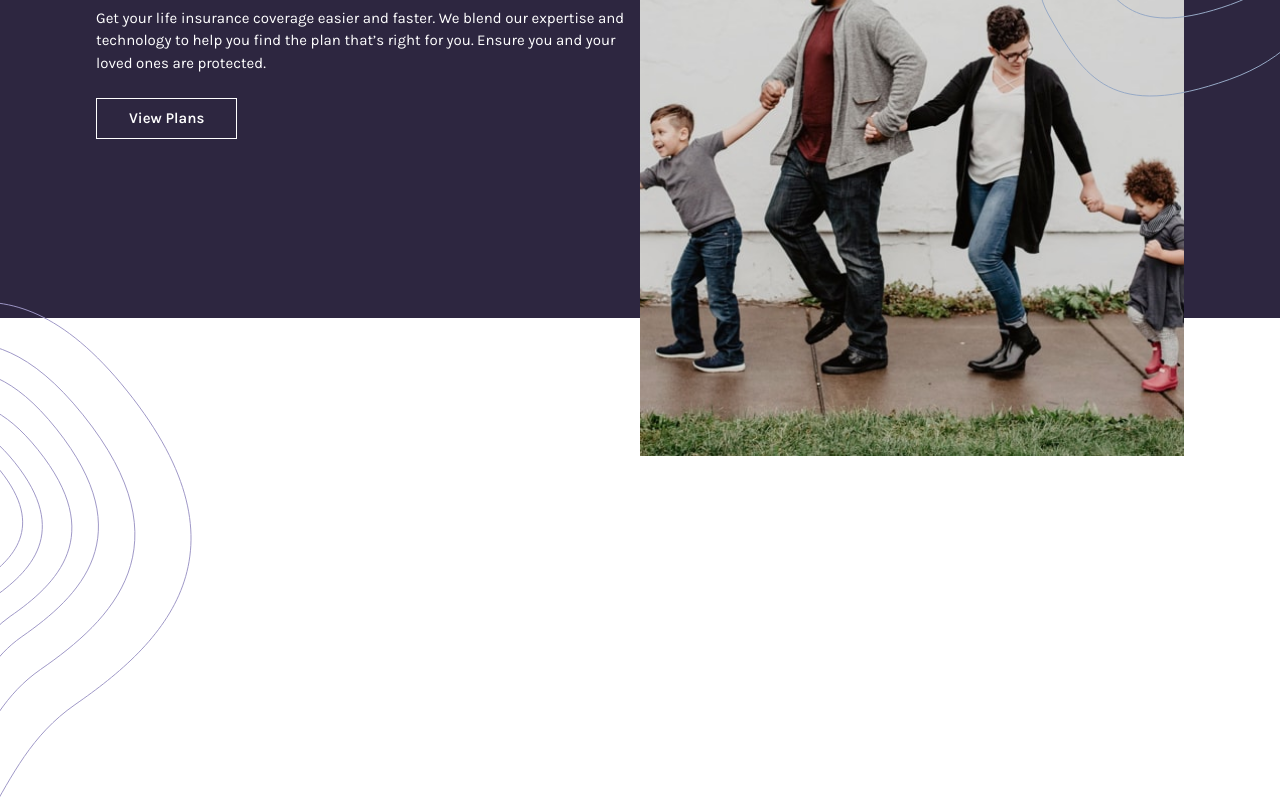
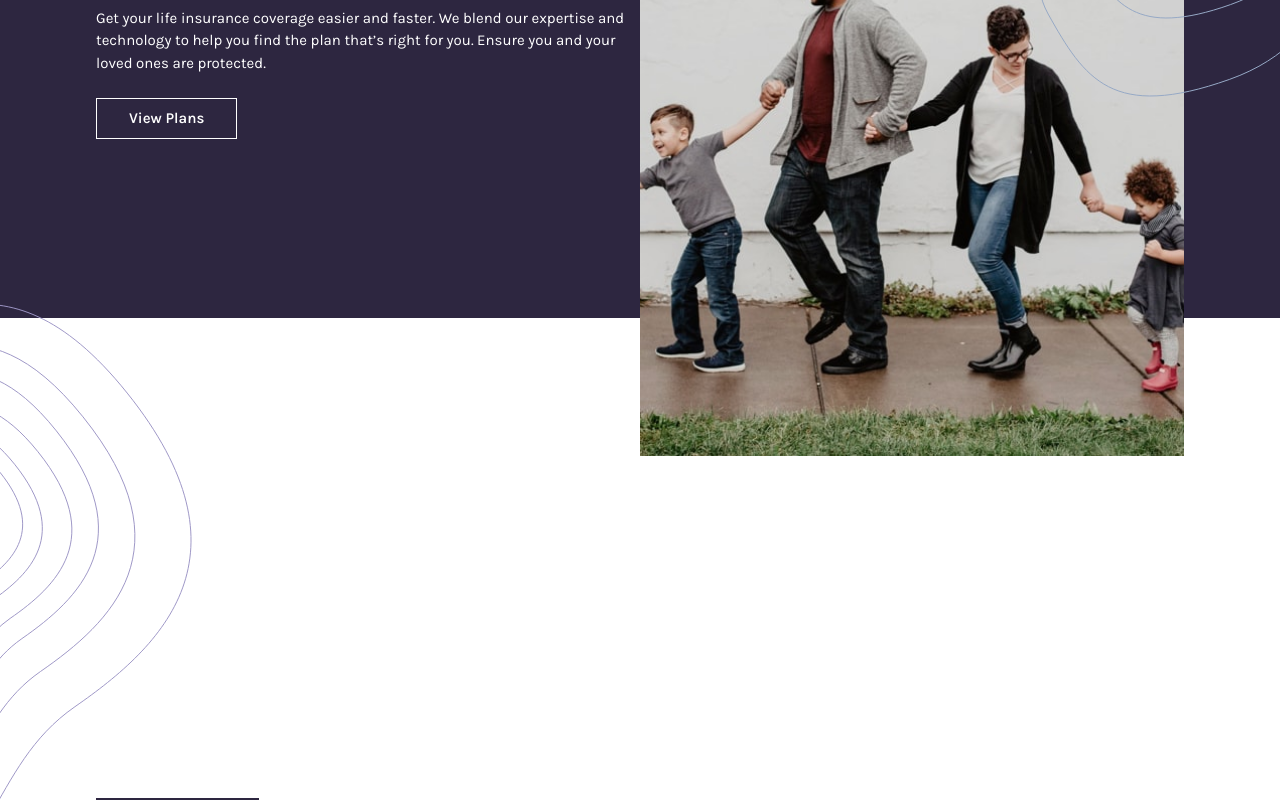
Before and after one commit to SajeedAninda/Insure-Landing-Page, a React (Vite) app: page / in a window 1280 px wide. Shown: the part 482-1282 px from the top of the page. Built offline with nearby package versions, Linux system fonts and the light colour scheme.

Commit message:
Minor change

```diff
--- a/src/Components/Hero.jsx
+++ b/src/Components/Hero.jsx
@@ -31,7 +31,8 @@ const Hero = () => {
                 </div>
             </div>
 
-            <div className='bg-white h-[60vh]'></div>
+            <div className='bg-white h-[60vh]'>
+            </div>
 
             <div className='absolute right-0 -top-[10%]'>
                 <img src={rightPattern} alt="Right Pattern" />
@@ -41,6 +42,9 @@ const Hero = () => {
                 <img src={leftPattern} alt="Left Pattern" className='w-full' />
             </div>
 
+            <div className='w-[85%] mx-auto'>
+                <hr className='w-[15%] border border-[#2d2640]' />
+            </div>
         </div>
     );
 };
```
